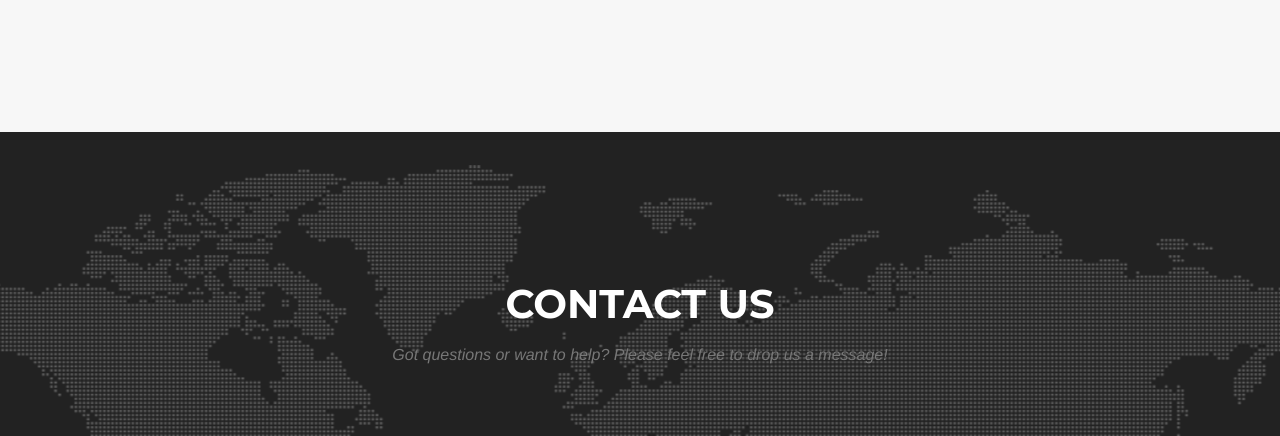
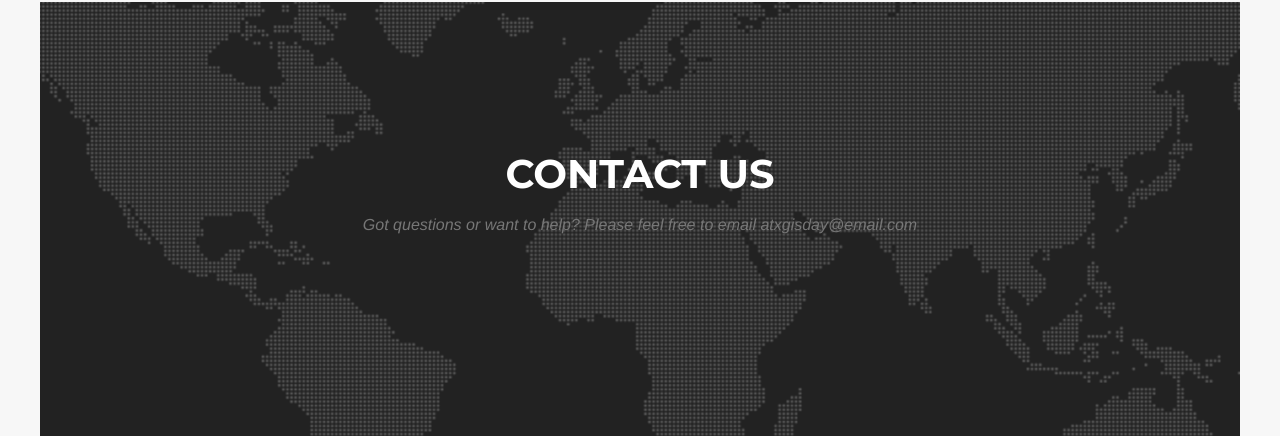
Before and after one commit to centexgis/atxgisday, a plain HTML site: page index.html in a window 1280 px wide. Shown: the part 11302-11738 px from the top of the page. Drawn offline with Linux system fonts and the light colour scheme; a web font is replaced by a local one.

Commit message:
Update contact us section

```diff
--- a/index.html
+++ b/index.html
@@ -169,7 +169,7 @@
 
         <h2 class="section-heading">Connecting the Austin Community</h2>
 
-        <h3 class="section-subheading text-muted"><a href="https://txgisday.org/sessions?orgs=42afa4df-024c-49e5-ac40-2f7e11fadb11" target="_blank">Register to Get Zoom link to our Limited Hybrid Event</a></h3>
+        <h3 class="section-subheading text-muted"><a href="https://docs.google.com/forms/d/e/1FAIpQLSejex-Yc2Z9fCyFlxNyX2jLt7WQeZIuGX7rHpzV9zK6qfswBQ/viewform" target="_blank">Register to Get Zoom link to our Limited Hybrid Event</a></h3>
       </div>
     </div>
 
@@ -943,7 +943,8 @@
 
 
 
-          <!--<div class="row">
+          <!--Sponsor
+          <div class="row">
           <div class="col-lg-12 text-center">
           <p>&nbsp;</p>
           <span>Become an ATX GIS DAY sponsor and extend your recognition, reach your target market and support GIS Day outreach and education efforts.</span>
@@ -997,18 +998,22 @@
           Slots are available for sponsors to participate in lightning talks, equipment demos, and application prototype demos.
           <br>Click<a href="https://urisatexas.org/event-3475868" target="_blank"> HERE </a> for Sponsor Application and details.
           </div>
-          </div>-->
+          </div>
   </section>
+  -->
 
-
+      Contact Us
        <section id="contact">
          <div class="container">
            <div class="row">
              <div class="col-lg-12 text-center">
                <h2 class="section-heading">Contact Us</h2>
-          <h3 class="section-subheading text-muted">Got questions or want to help?  Please feel free to drop us a message!</h3>
+               <h3 class="section-subheading text-muted">Got questions or want to help?  Please feel free to email atxgisday@email.com</h3>
              </div>
-      </div>
+
+
+
+           <!--
           <div class="row">
             <div class="col-lg-12">
               <form name="sentMessage" id="contactForm" novalidate>
@@ -1042,8 +1047,11 @@
               </form>
             </div>
           </div>
+           -->
         </div>
+
       </section>
+
 
        <footer>
          <div class="container">
@@ -1279,7 +1287,7 @@
       </div>
     </div>
   </div>
-  <!-- Map Page -->
+
 
   <!-- Volunteer Form -->
   <div class="portfolio-modal modal fade" id="volunteer_form" tabindex="-1" role="dialog" aria-hidden="true">
```
Lines whose indentation alone changed are shown as unchanged.
